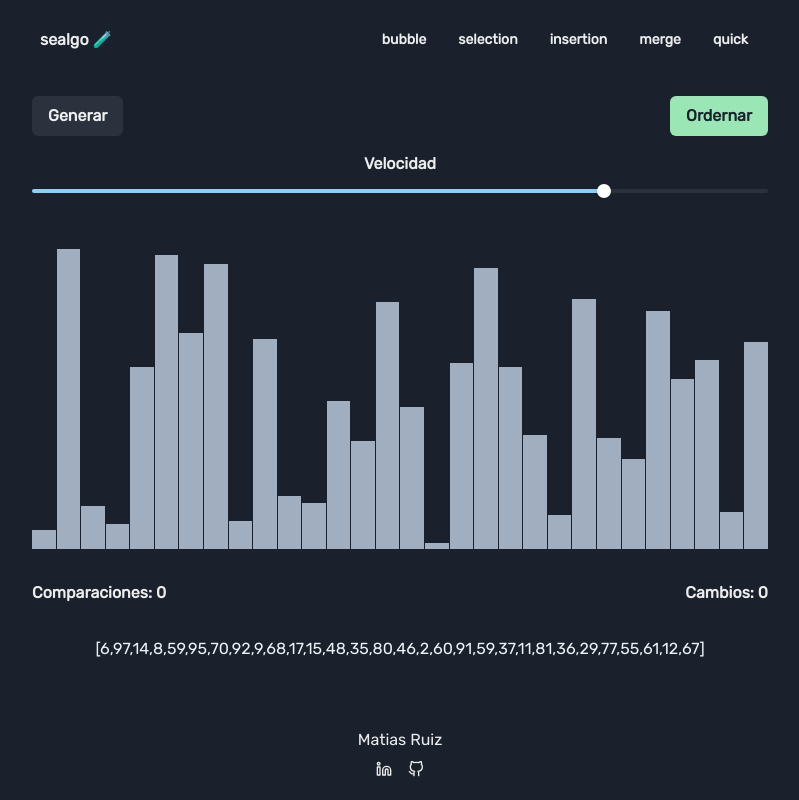
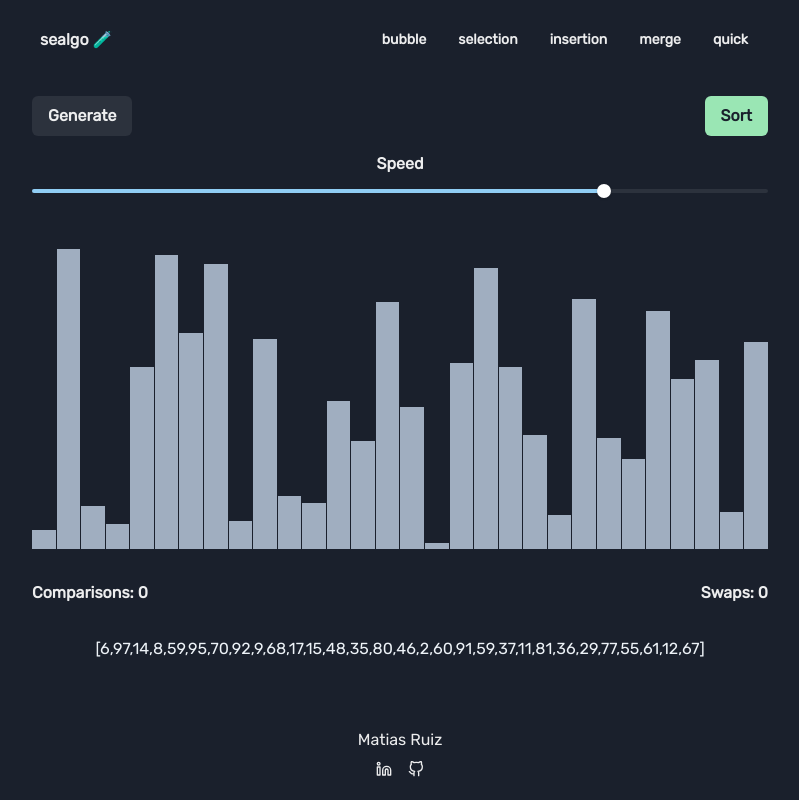
Before and after one commit to soamati/sealgo, a React (Vite) app: page / in a window 1280 px wide. Shown: the whole page, without its empty margins (240-1039 px from the left). Built offline with nearby package versions, Linux system fonts and the light colour scheme.

Commit message:
translate

```diff
--- a/src/components/ErrorElement.tsx
+++ b/src/components/ErrorElement.tsx
@@ -6,7 +6,7 @@ const ErrorElement = () => {
   return (
     <MainLayout>
       <Center flex="1">
-        <Text>No encontramos lo que buscabas</Text>
+        <Text>{"We didn't find what you were looking for"}</Text>
       </Center>
     </MainLayout>
   );
--- a/src/components/SpeedControl.tsx
+++ b/src/components/SpeedControl.tsx
@@ -16,7 +16,7 @@ const SpeedControl = () => {
   return (
     <Stack>
       <Center>
-        <Text fontWeight="semibold">Velocidad</Text>
+        <Text fontWeight="semibold">Speed</Text>
       </Center>
 
       <Slider
--- a/src/sorting/bubble/BubbleSort.tsx
+++ b/src/sorting/bubble/BubbleSort.tsx
@@ -41,17 +41,17 @@ const BubbleSort = () => {
       {/* Controls */}
       <Stack spacing="4" mb="8">
         <HStack justify="space-between">
-          <Button onClick={onGenerate}>Generar</Button>
+          <Button onClick={onGenerate}>Generate</Button>
 
           {isDone ? (
             <Button onClick={onReset}>Reiniciar</Button>
           ) : !isActive ? (
             <Button onClick={start} colorScheme="green">
-              Ordernar
+              Sort
             </Button>
           ) : (
             <Button onClick={pause} colorScheme="red">
-              Pausa
+              Pause
             </Button>
           )}
         </HStack>
@@ -73,9 +73,9 @@ const BubbleSort = () => {
                     isDone || idx >= step.partial.length - step.sorted
                       ? "green.400"
                       : idx === step.compared.left ||
-                        idx === step.compared.right
-                      ? "yellow.400"
-                      : "gray.400"
+                          idx === step.compared.right
+                        ? "yellow.400"
+                        : "gray.400"
                   }
                   flex="1"
                 />
@@ -97,8 +97,8 @@ const BubbleSort = () => {
           {/* Info */}
           <SortingInfo
             items={[
-              { legend: "Comparaciones", value: step ? step.comparisons : 0 },
-              { legend: "Cambios", value: step ? step.swaps : 0 },
+              { legend: "Comparisons", value: step ? step.comparisons : 0 },
+              { legend: "Swaps", value: step ? step.swaps : 0 },
             ]}
           />
 
--- a/src/sorting/insertion/InsertionSort.tsx
+++ b/src/sorting/insertion/InsertionSort.tsx
@@ -64,17 +64,17 @@ const InsertionSort = () => {
     <MainLayout>
       <Stack spacing="4" mb="8">
         <HStack justify="space-between">
-          <Button onClick={onGenerate}>Generar</Button>
+          <Button onClick={onGenerate}>Generate</Button>
 
           {isDone ? (
             <Button onClick={onReset}>Reiniciar</Button>
           ) : !isActive ? (
             <Button onClick={start} colorScheme="green">
-              Ordernar
+              Sort
             </Button>
           ) : (
             <Button onClick={pause} colorScheme="red">
-              Pausa
+              Pause
             </Button>
           )}
         </HStack>
@@ -117,8 +117,8 @@ const InsertionSort = () => {
 
           <SortingInfo
             items={[
-              { legend: "Comparaciones", value: step ? step.comparisons : 0 },
-              { legend: "Cambios", value: step ? step.swaps : 0 },
+              { legend: "Comparisons", value: step ? step.comparisons : 0 },
+              { legend: "Swaps", value: step ? step.swaps : 0 },
             ]}
           />
 
--- a/src/sorting/merge/MegeSort.tsx
+++ b/src/sorting/merge/MegeSort.tsx
@@ -56,17 +56,17 @@ const MergeSort = () => {
       {/* Controls */}
       <Stack spacing="4" mb="8">
         <HStack justify="space-between">
-          <Button onClick={onGenerate}>Generar</Button>
+          <Button onClick={onGenerate}>Generate</Button>
 
           {isDone ? (
             <Button onClick={onReset}>Reiniciar</Button>
           ) : !isActive ? (
             <Button onClick={start} colorScheme="green">
-              Ordernar
+              Sort
             </Button>
           ) : (
             <Button onClick={pause} colorScheme="red">
-              Pausa
+              Pause
             </Button>
           )}
         </HStack>
@@ -112,8 +112,8 @@ const MergeSort = () => {
           {/* Info */}
           <SortingInfo
             items={[
-              { legend: "Comparaciones", value: step ? step.comparisons : 0 },
-              { legend: "Particiones", value: step ? step.partial.length : 0 },
+              { legend: "Comparisons", value: step ? step.comparisons : 0 },
+              { legend: "Partitions", value: step ? step.partial.length : 0 },
             ]}
           />
 
--- a/src/sorting/quick/QuickSort.tsx
+++ b/src/sorting/quick/QuickSort.tsx
@@ -58,17 +58,17 @@ const QuickSort = () => {
       {/* Controls */}
       <Stack spacing="4" mb="8">
         <HStack justify="space-between">
-          <Button onClick={onGenerate}>Generar</Button>
+          <Button onClick={onGenerate}>Generate</Button>
 
           {isDone ? (
             <Button onClick={onReset}>Reiniciar</Button>
           ) : !isActive ? (
             <Button onClick={start} colorScheme="green">
-              Ordernar
+              Sort
             </Button>
           ) : (
             <Button onClick={pause} colorScheme="red">
-              Pausa
+              Pause
             </Button>
           )}
         </HStack>
@@ -108,10 +108,10 @@ const QuickSort = () => {
           <SortingInfo
             items={[
               {
-                legend: "Comparaciones",
+                legend: "Comparisons",
                 value: step ? step.info.comparisons : 0,
               },
-              { legend: "Cambios", value: step ? step.info.swaps : 0 },
+              { legend: "Swaps", value: step ? step.info.swaps : 0 },
             ]}
           />
 
--- a/src/sorting/selection/SelectionSort.tsx
+++ b/src/sorting/selection/SelectionSort.tsx
@@ -40,17 +40,17 @@ const SelectionSort = () => {
     <MainLayout>
       <Stack spacing="4" mb="8">
         <HStack justify="space-between">
-          <Button onClick={onGenerate}>Generar</Button>
+          <Button onClick={onGenerate}>Generate</Button>
 
           {isDone ? (
             <Button onClick={onReset}>Reiniciar</Button>
           ) : !isActive ? (
             <Button onClick={start} colorScheme="green">
-              Ordernar
+              Sort
             </Button>
           ) : (
             <Button onClick={pause} colorScheme="red">
-              Pausa
+              Pause
             </Button>
           )}
         </HStack>
@@ -97,8 +97,8 @@ const SelectionSort = () => {
 
           <SortingInfo
             items={[
-              { legend: "Comparaciones", value: step ? step.comparisons : 0 },
-              { legend: "Cambios", value: step ? step.swaps : 0 },
+              { legend: "Comparisons", value: step ? step.comparisons : 0 },
+              { legend: "Swaps", value: step ? step.swaps : 0 },
             ]}
           />
 
```
